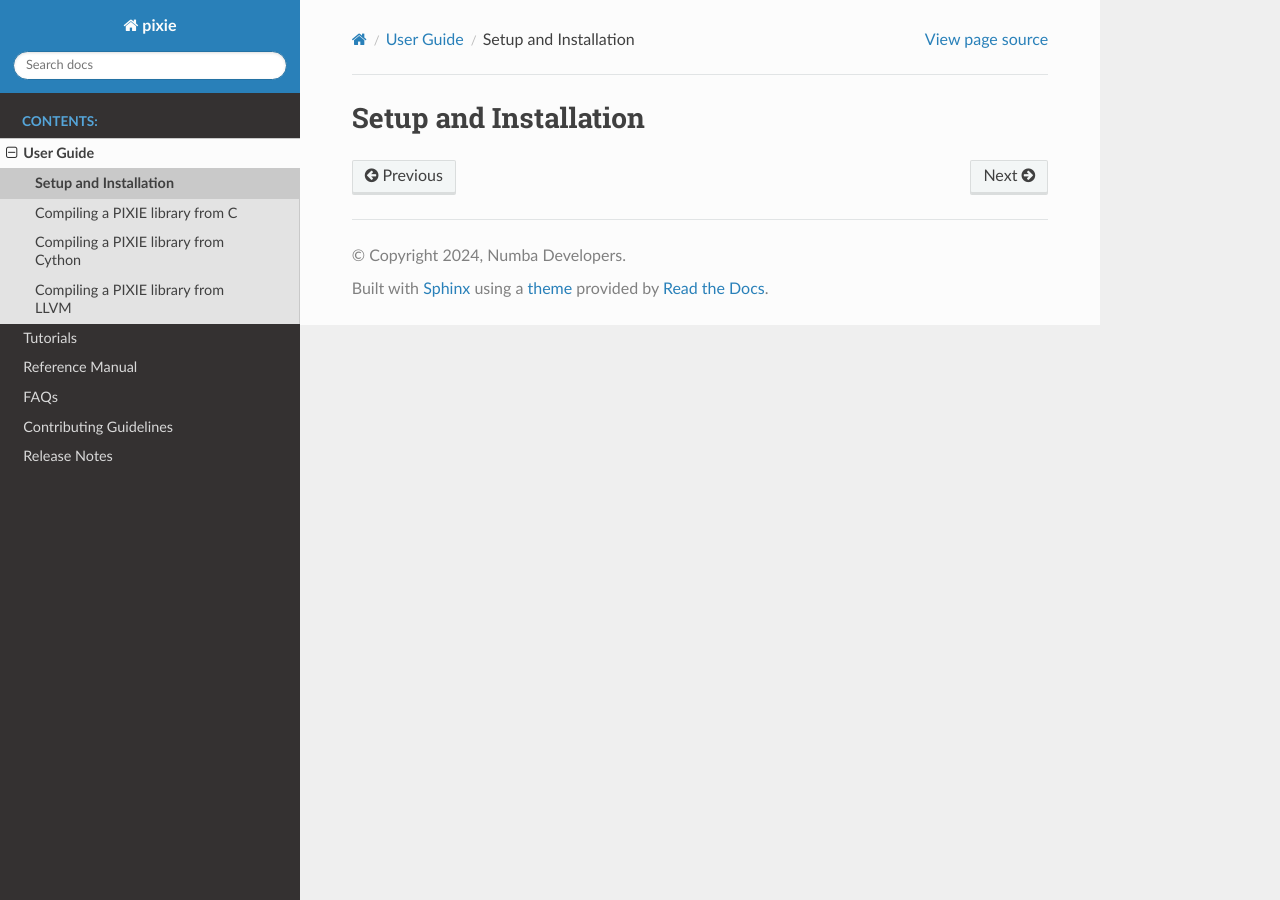
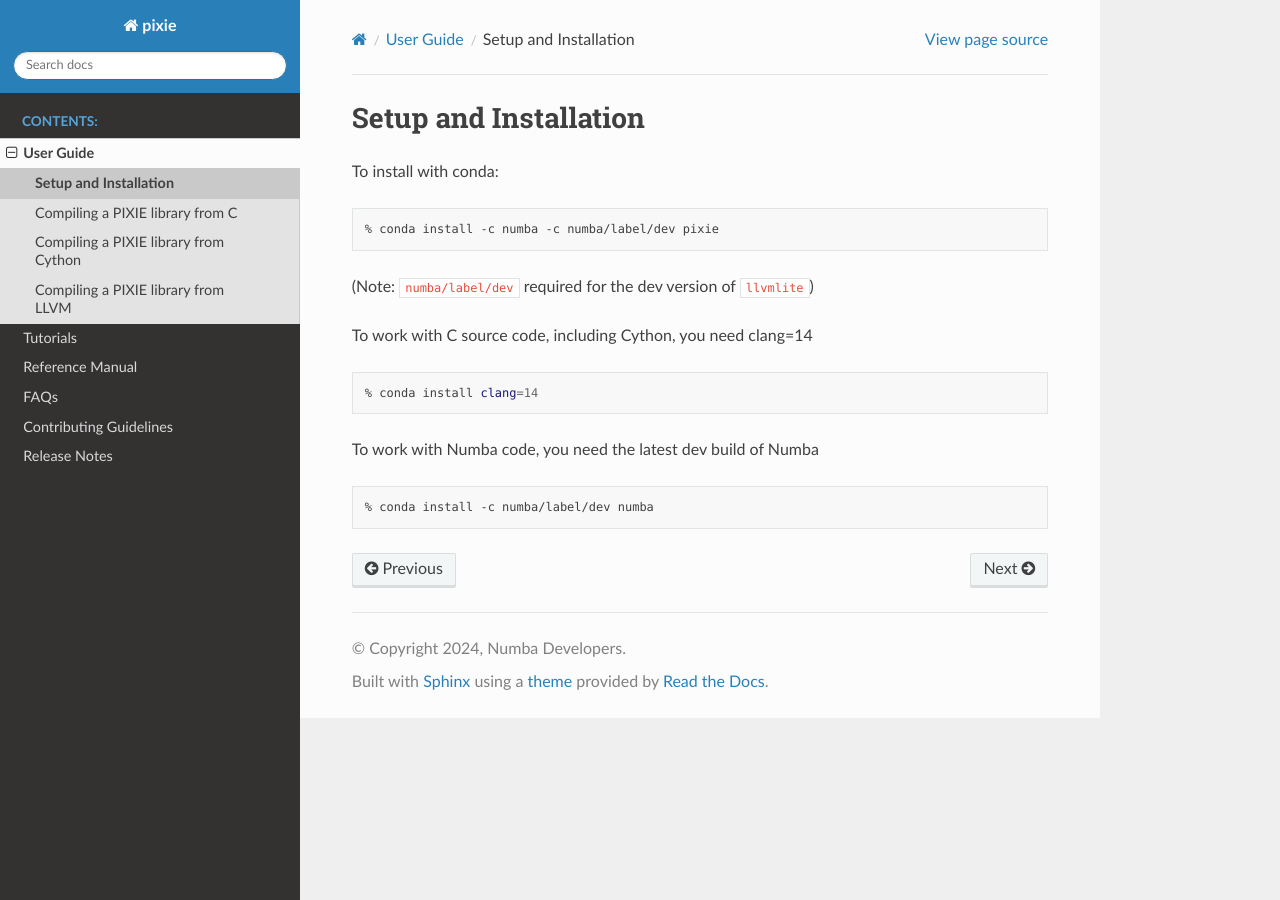
Before and after one commit to numba/pixie, a Sphinx documentation site: the page built from docs/source/user_guide/install.md, in a window 1280 px wide. Built offline with Sphinx 7.4.7 and the Read the Docs theme 2.0.0, drawn with Linux system fonts in a browser that asks for light colours; the version number could not be read and is left out.

Commit message:
Setup and install guide as markdown

````diff
--- a/docs/source/user_guide/index.rst
+++ b/docs/source/user_guide/index.rst
@@ -3,7 +3,7 @@ User Guide
 
 .. toctree::
 
-   install.rst
+   install.md
    simple_pixie_c_lib.md
    simple_pixie_cython_lib.md
    simple_pixie_llvm_lib.md
--- /dev/null
+++ b/docs/source/user_guide/install.md
@@ -0,0 +1,21 @@
+# Setup and Installation
+
+To install with conda:
+
+```bash
+% conda install -c numba -c numba/label/dev pixie
+```
+
+(Note: `numba/label/dev` required for the dev version of `llvmlite`)
+
+To work with C source code, including Cython, you need clang=14
+
+```bash
+% conda install clang=14
+```
+
+To work with Numba code, you need the latest dev build of Numba
+
+```bash
+% conda install -c numba/label/dev numba
+```
--- a/docs/source/user_guide/install.rst
+++ /dev/null
@@ -1,3 +0,0 @@
-======================
-Setup and Installation
-======================
````
